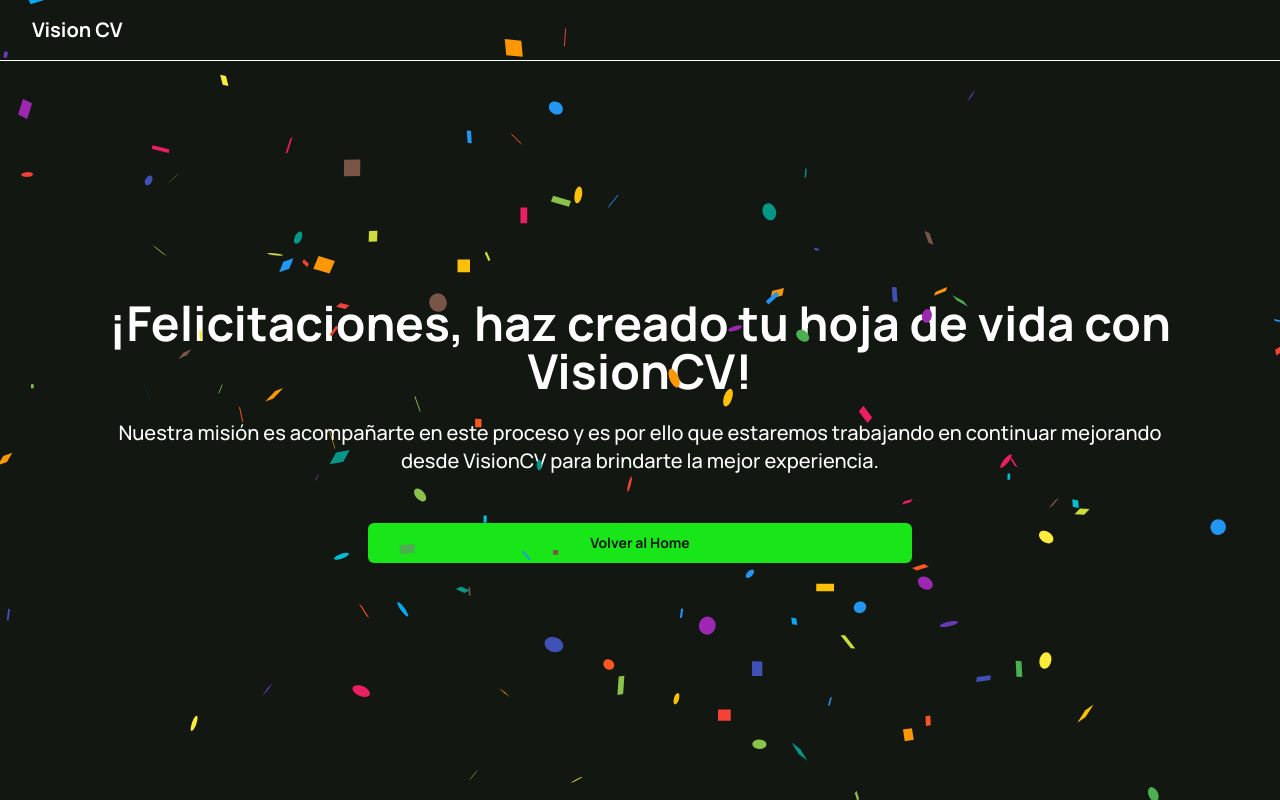
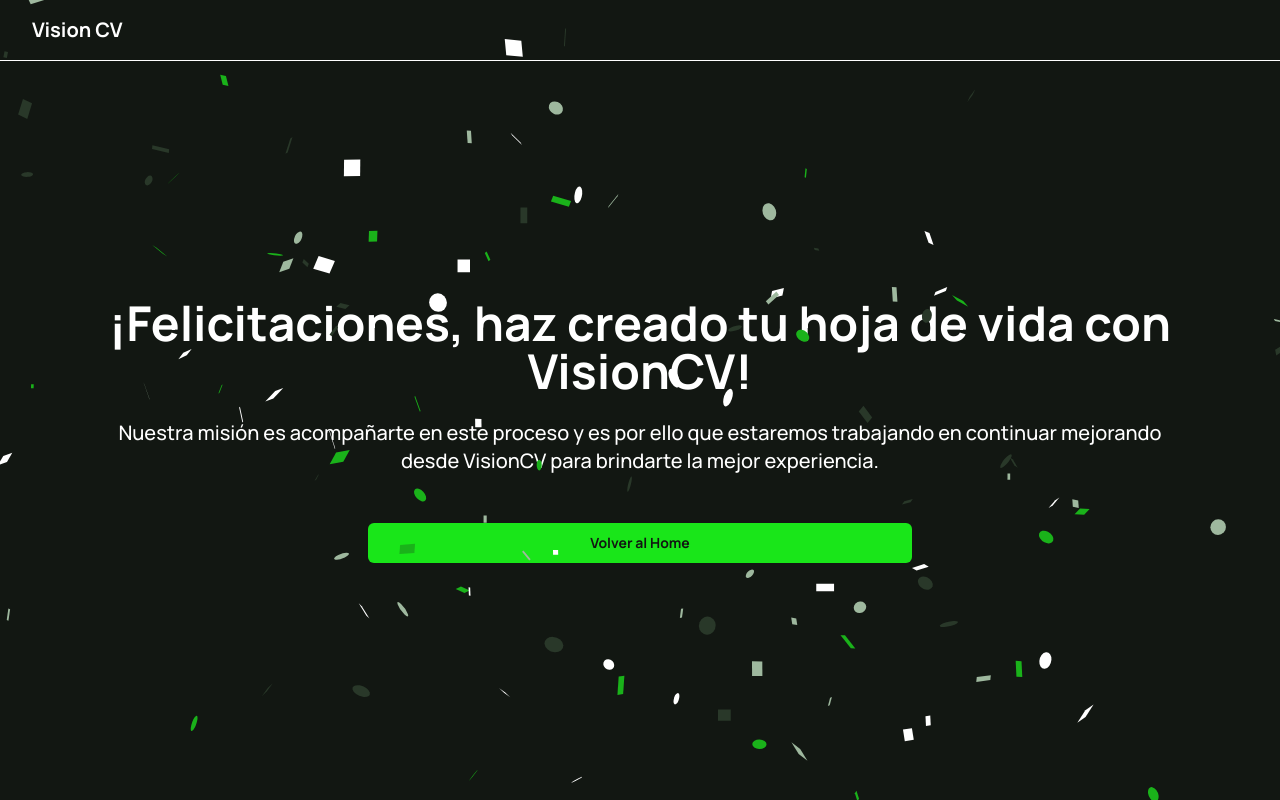
Before and after one commit to miguelcg02/visioncv-frontend, a Next.js app: page /success in a window 1280 px wide. Built offline with nearby package versions, Linux system fonts and the light colour scheme.

Commit message:
feat: change confeti colors for branding ones

```diff
--- a/src/app/success/page.tsx
+++ b/src/app/success/page.tsx
@@ -28,7 +28,15 @@
 
   return (
     <div className='flex w-full flex-col'>
-      {isClient && <Confetti width={width} height={height} numberOfPieces={500} recycle={false} />}
+      {isClient && (
+        <Confetti
+          width={width}
+          height={height}
+          numberOfPieces={500}
+          colors={['#293829', '#9EB89E', '#1AB21A', '#FFFFFF']}
+          recycle={false}
+        />
+      )}
       <div className='min-h flex min-h-screen-minus-nav flex-col items-center justify-center gap-12 p-12 text-center md:p-24'>
         <div className='flex flex-col gap-6'>
           <div>
```
